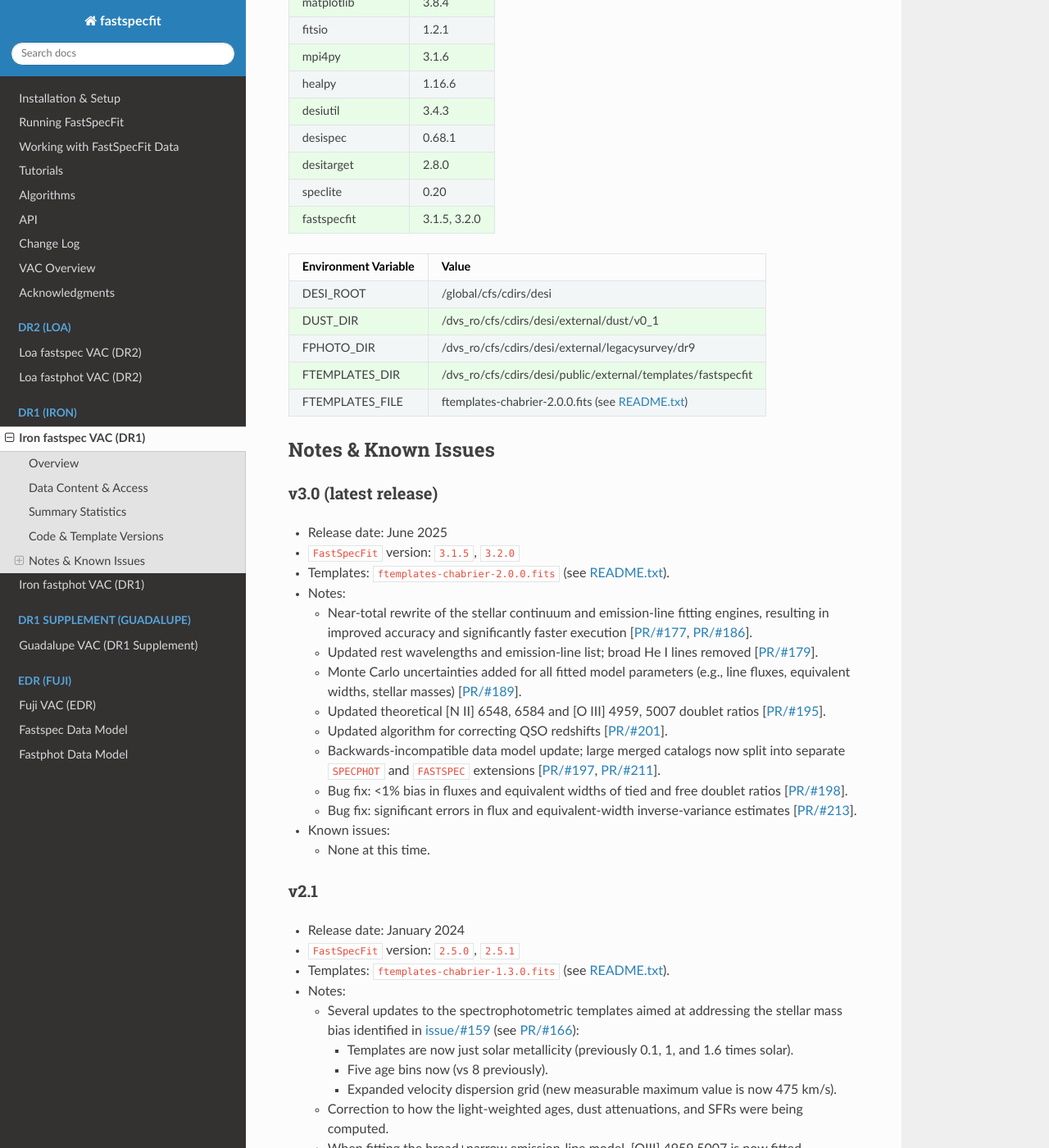
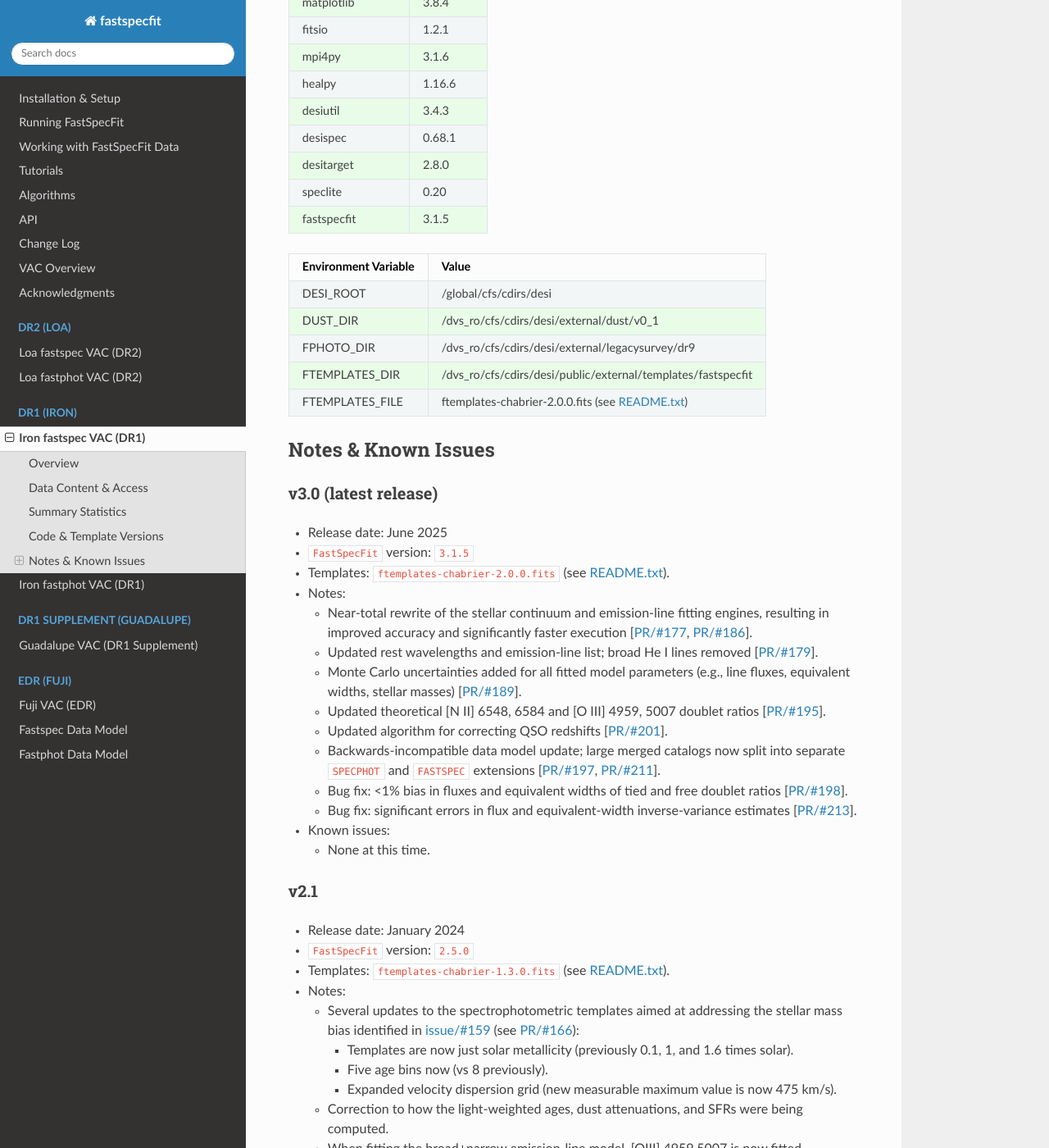
Before and after one commit to desihub/fastspecfit, a Sphinx documentation site: the page built from doc/iron.rst, in a window 1280 px wide and 1400 px high, scrolled down 5405 px. Shown: the whole window at 82% size. Built offline with Sphinx 7.4.7 and the Read the Docs theme 3.1.0, drawn with Linux system fonts in a browser that asks for light colours; the version number could not be read and is left out.

```diff
--- a/doc/iron.rst
+++ b/doc/iron.rst
@@ -231,7 +231,7 @@ desiutil         3.4.3
 desispec         0.68.1
 desitarget       2.8.0
 speclite         0.20
-fastspecfit      3.1.5, 3.2.0
+fastspecfit      3.1.5
 ================ ==========
 
 .. rst-class:: columns
@@ -255,7 +255,7 @@ v3.0 (latest release)
 ~~~~~~~~~~~~~~~~~~~~~
 
 * Release date: June 2025
-* ``FastSpecFit`` version: ``3.1.5``, ``3.2.0``
+* ``FastSpecFit`` version: ``3.1.5``
 * Templates: ``ftemplates-chabrier-2.0.0.fits``  (see `README.txt`_).
 * Notes:
 
@@ -285,7 +285,7 @@ v2.1
 ~~~~
 
 * Release date: January 2024
-* ``FastSpecFit`` version: ``2.5.0``, ``2.5.1``
+* ``FastSpecFit`` version: ``2.5.0``
 * Templates: ``ftemplates-chabrier-1.3.0.fits``  (see `README.txt`_).
 * Notes:
 
```
Also changed, not shown: 1 other file.
